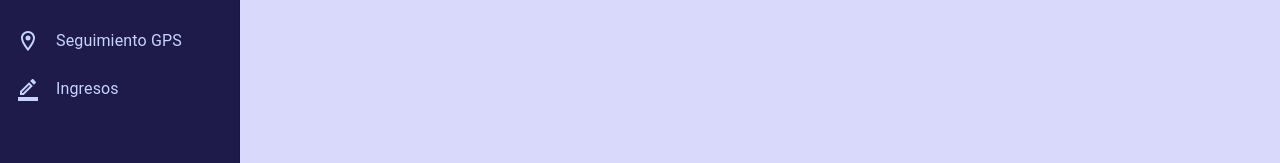
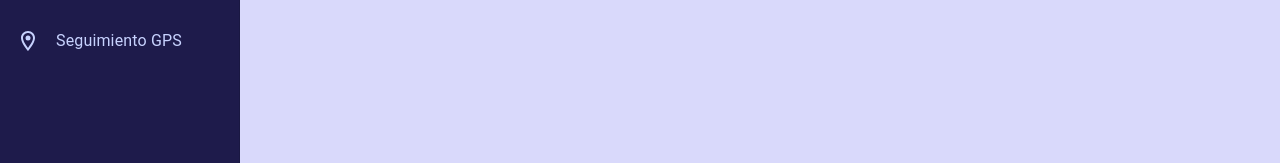
Before and after one commit to MariaGonzalesBaldera/erp_frontend-develop, a React (Vite) app: page / in a window 1280 px wide. Shown: the part 303-466 px from the top of the page. Built offline with nearby package versions, Linux system fonts and the light colour scheme; no server answers; sample sign-in values are in the browser's storage.

Commit message:
delete permission in user

```diff
--- a/src/view/Layout/index.tsx
+++ b/src/view/Layout/index.tsx
@@ -174,7 +174,7 @@ const Layout: FC<LayoutProps> = ({ children }: LayoutProps) => {
     role === "ADMINISTRATOR"
       ? menuItems
       : menuItems.filter(
-          (item) => item.text !== "RRHH" && item.text !== "Contabilidad"
+          (item) => item.text !== "RRHH" && item.text !== "Contabilidad" && item.text !== "Ingresos"
         );
 
   //modal ayuda
```
